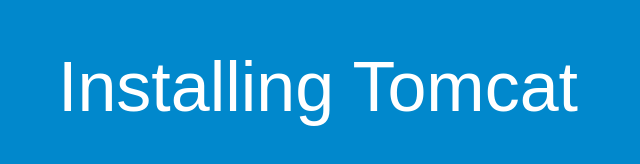
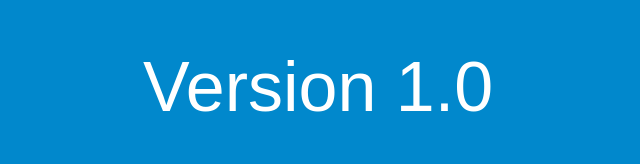
Before and after one commit to subbaraju12345/myrepo, a plain HTML site: page index.html in a window 1280 px wide. Shown: the whole page, without its empty margins (322-962 px from the left). Drawn offline with Linux system fonts and the light colour scheme.

Commit message:
Update index.html

```diff
--- a/index.html
+++ b/index.html
@@ -26,7 +26,7 @@
 </head>
 <body>
   <div align="center">
-    <h1>Installing Tomcat</h1>
+    <h1>Version 1.0</h1>
   </div>
 </body>
 </html>
```
